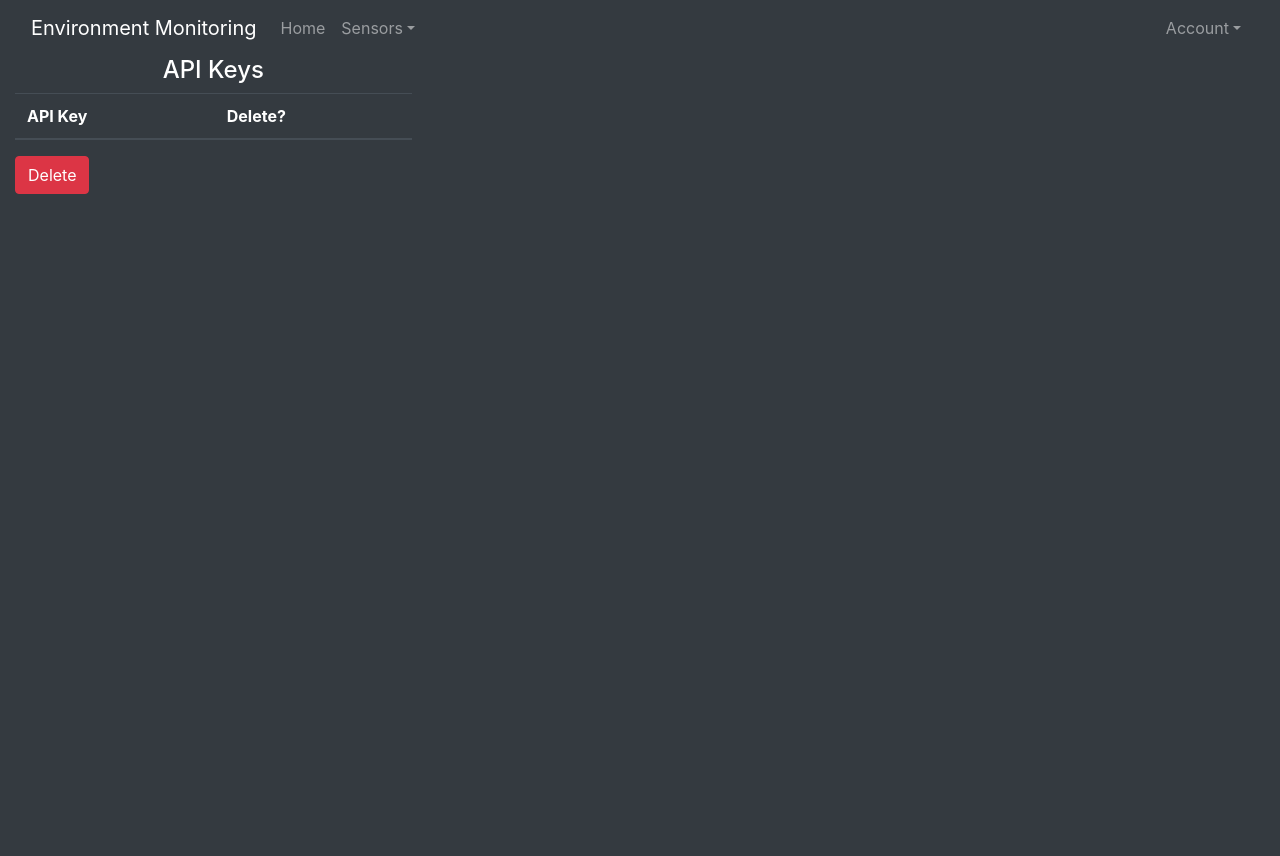
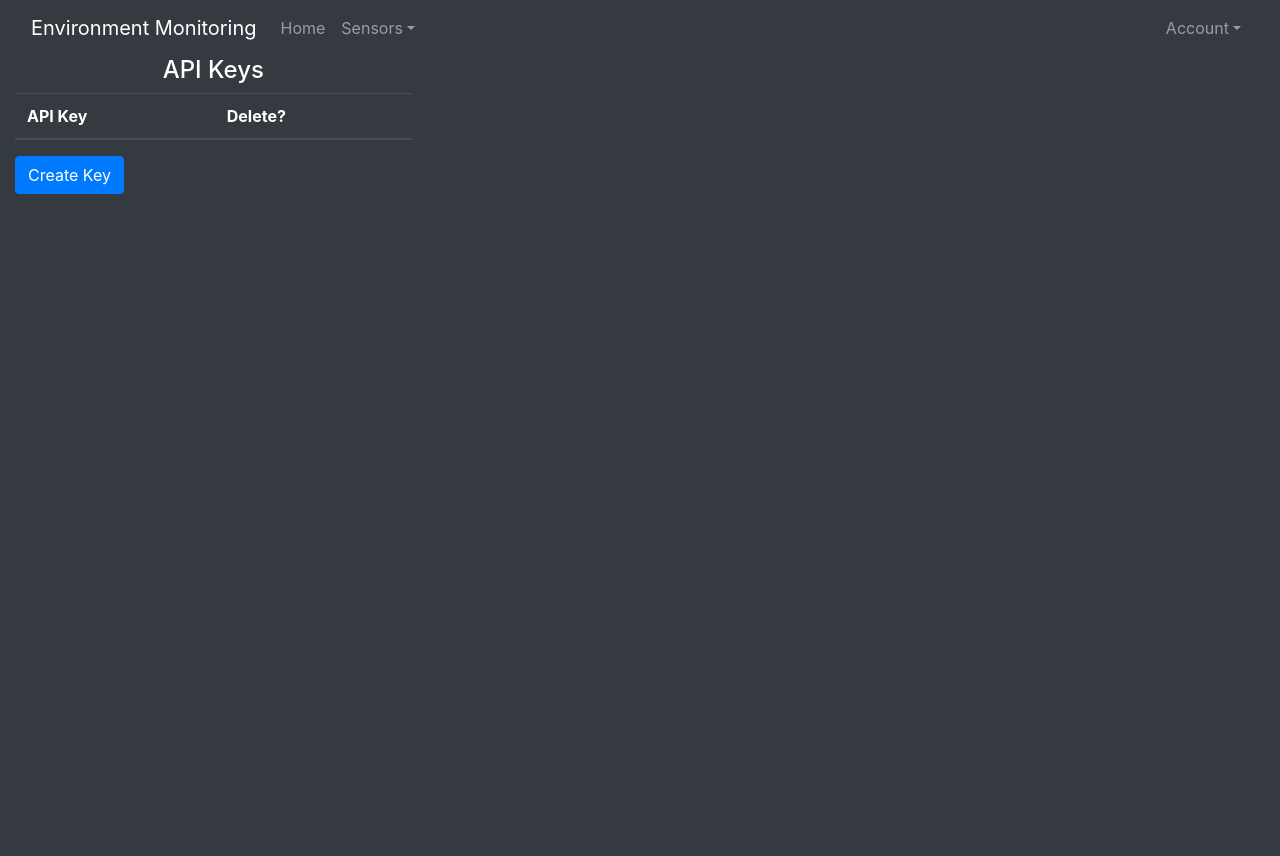
Before and after one commit to bfayers/CS_EnvironmentMonitoring, a Flask app: template templates/dashboard/account.html in a window 1280 px wide. Run offline with Flask 2, Linux system fonts and the light colour scheme; the template is opened without the code that fills it, so the values that code supplies are empty; some libraries are stand-ins or nearby versions.

Commit message:
name button proper

```diff
--- a/templates/dashboard/account.html
+++ b/templates/dashboard/account.html
@@ -69,7 +69,7 @@
                 </tbody>
             </table>
 
-            <button type="submit" class="btn btn-danger" onclick="createKey()">Delete</button>
+            <button type="submit" class="btn btn-primary" onclick="createKey()">Create Key</button>
 
         </div>
         <div class="col">
```
